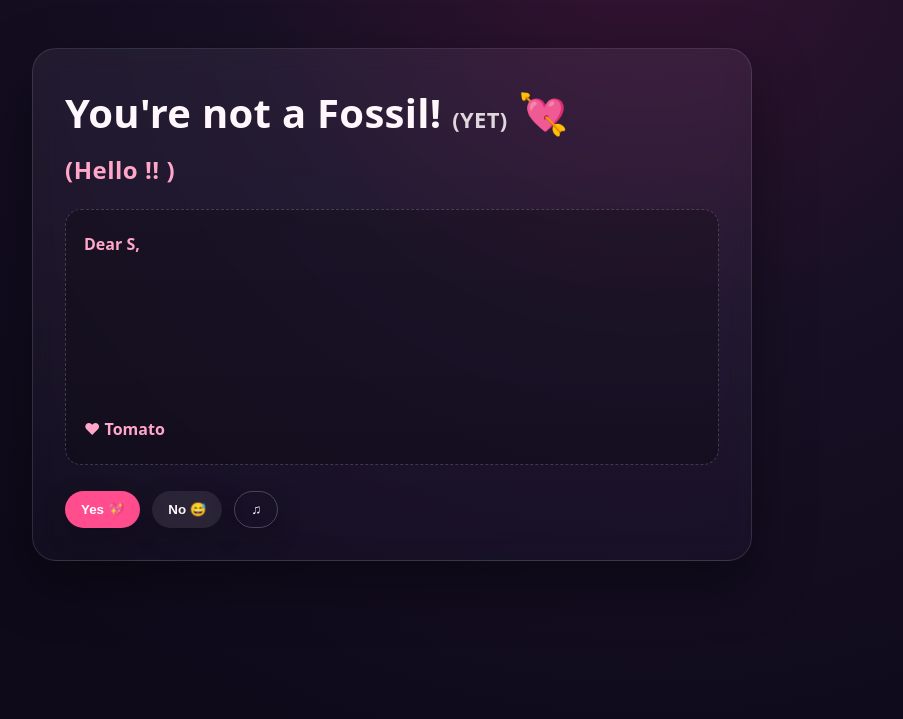
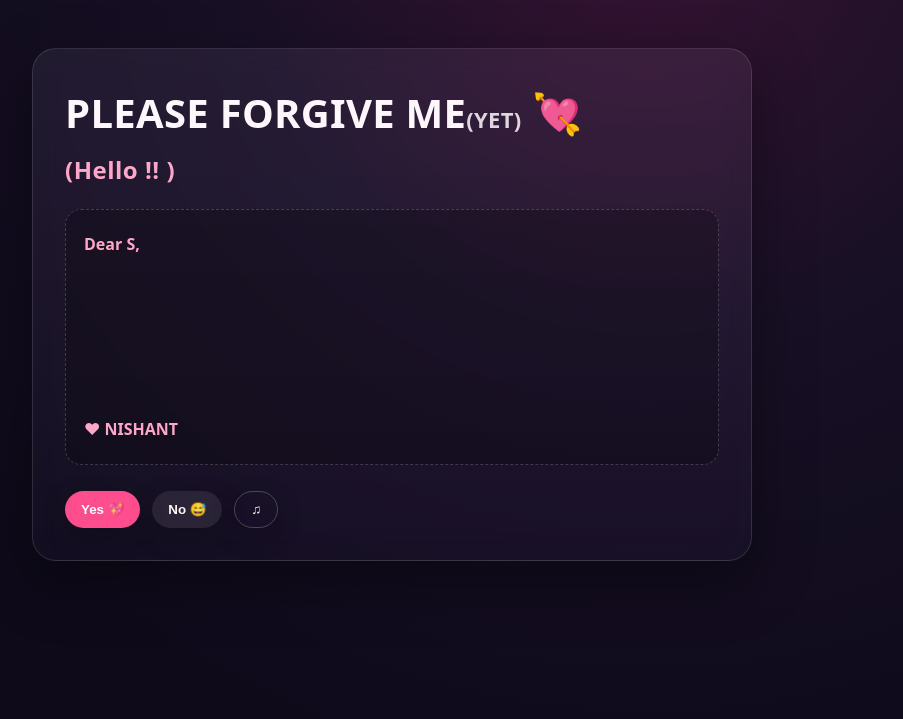
Before and after one commit to a44643052-bit/Letter, a plain HTML site: page index.html in a window 1280 px wide. Shown: the top 719 px of the page, without its empty margins (248-1151 px from the left). Drawn offline with Linux system fonts and the light colour scheme.

Commit message:
index.html

```diff
--- a/index.html
+++ b/index.html
@@ -12,13 +12,13 @@
   <div class="bg"></div>
 
   <main class="card" role="main" aria-labelledby="title">
-    <h1 id="title">You're not a Fossil! <span class="tiny">(YET)</span> 💘</h1>
+    <h1 id="title">PLEASE FORGIVE ME<span class="tiny">(YET)</span> 💘</h1>
     <h2 class="subtitle">(Hello !! )</h2>
 
     <section class="letter" aria-live="polite">
       <p class="to">Dear <span id="recipient">S</span>,</p>
       <p id="typewriter"></p>
-      <p class="from">♥ <span id="sender">Tomato</span></p>
+      <p class="from">♥ <span id="sender">NISHANT</span></p>
     </section>
 
     <div class="controls">
```
